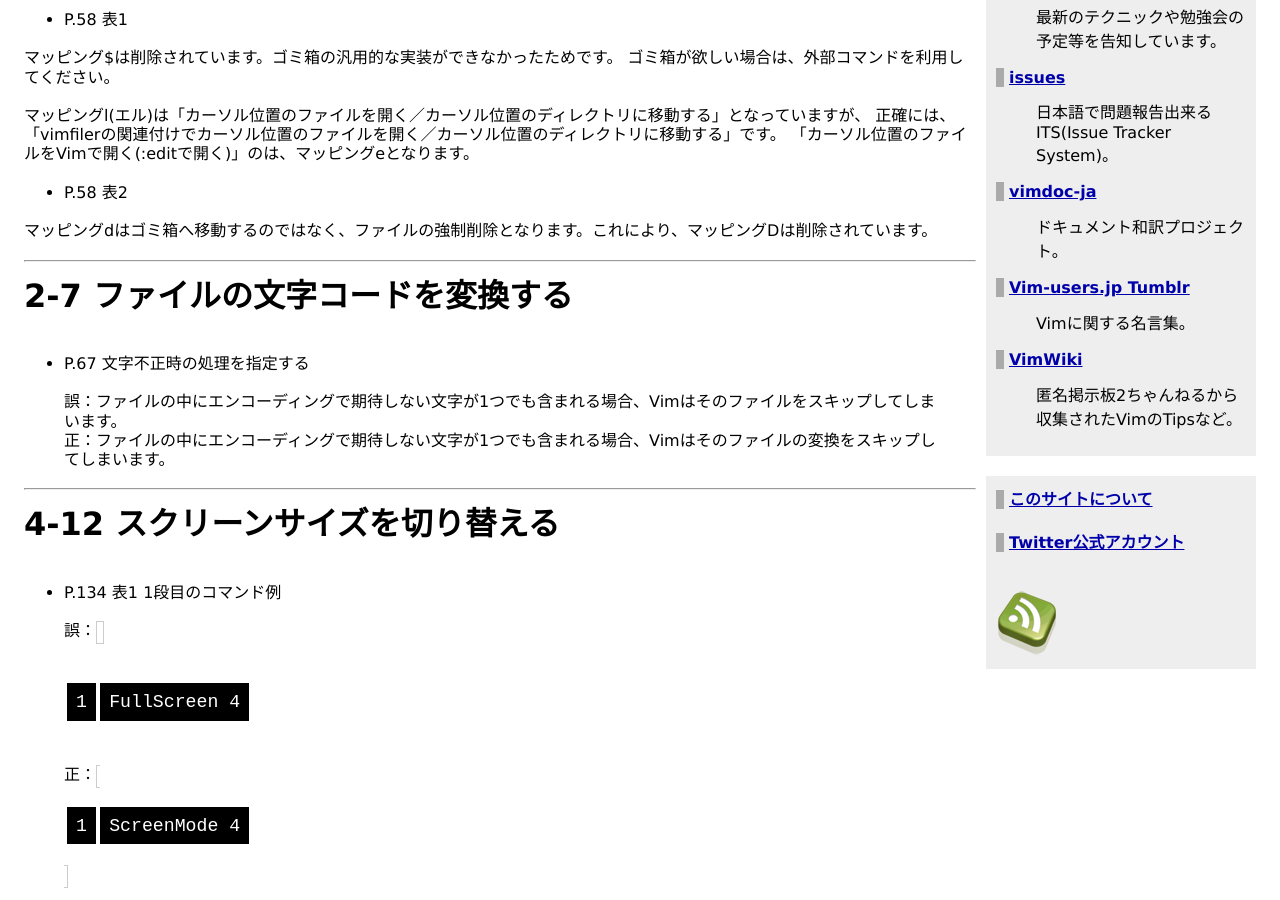
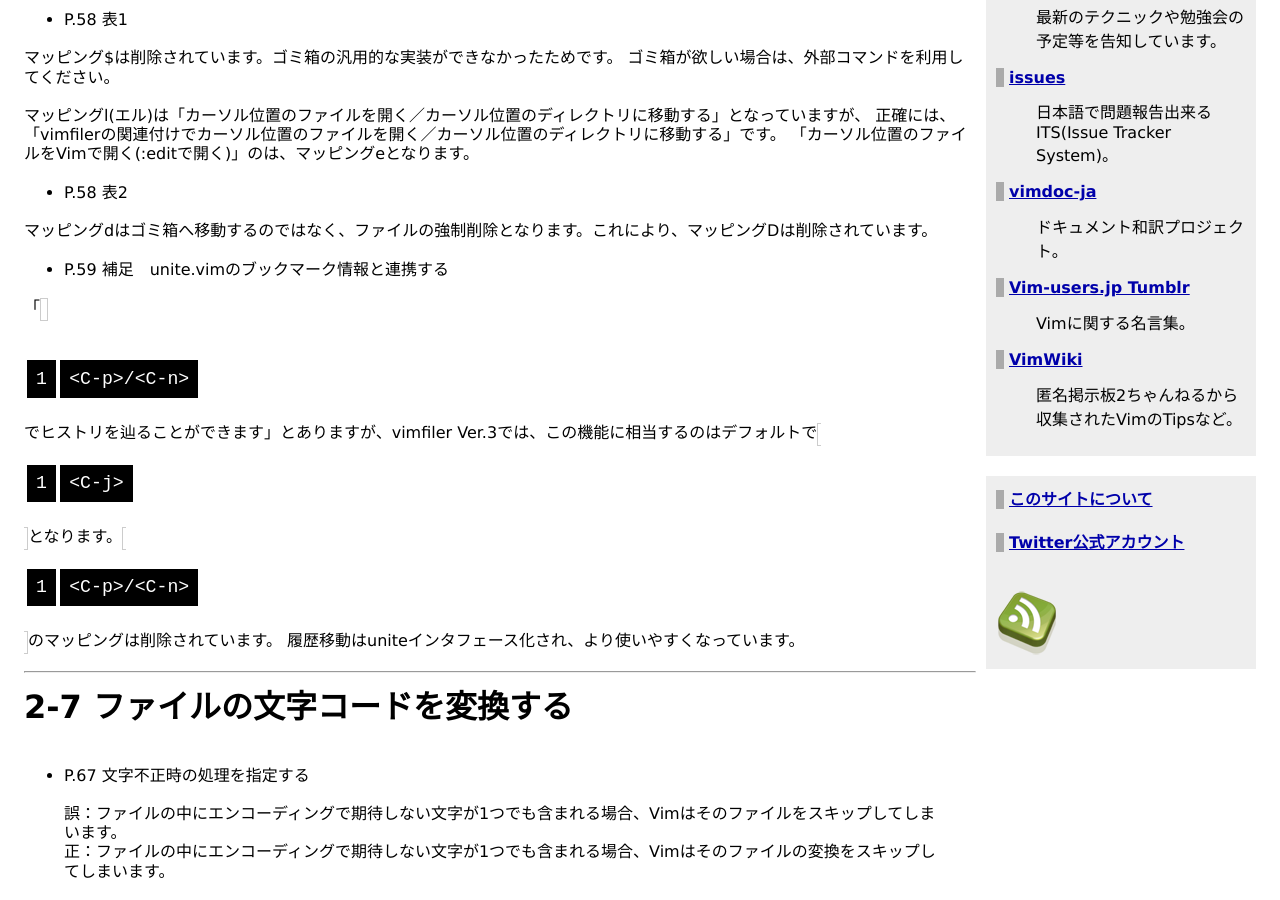
Before and after one commit to vim-jp/vim-jp.github.io, a Jekyll site: the page built from docs/books/vim-technique-bible/corrigenda.md, in a window 1280 px wide and 900 px high, scrolled down 670 px. Built offline with Jekyll 4.4.1, drawn with Linux system fonts in a browser that asks for light colours; nearby versions of some CDN libraries; Markdown is read by kramdown in place of the engine named in the settings; comment, search, counter and statistics services are not loaded.

Commit message:
- Updated corrigenda.

```diff
--- a/docs/books/vim-technique-bible/corrigenda.md
+++ b/docs/books/vim-technique-bible/corrigenda.md
@@ -33,6 +33,12 @@ vimfiler Ver.3はp.358にもあるように、unite.vim Ver.3に依存する形
 * P.58 表2 <br />
 
 マッピングdはゴミ箱へ移動するのではなく、ファイルの強制削除となります。これにより、マッピングDは削除されています。
+
+* P.59 補足　unite.vimのブックマーク情報と連携する<br />
+
+「`<C-p>/<C-n>`でヒストリを辿ることができます」とありますが、vimfiler Ver.3では、この機能に相当するのはデフォルトで`<C-j>`となります。
+`<C-p>/<C-n>`のマッピングは削除されています。
+履歴移動はuniteインタフェース化され、より使いやすくなっています。
 
 <hr />
 # 2-7 ファイルの文字コードを変換する
```
